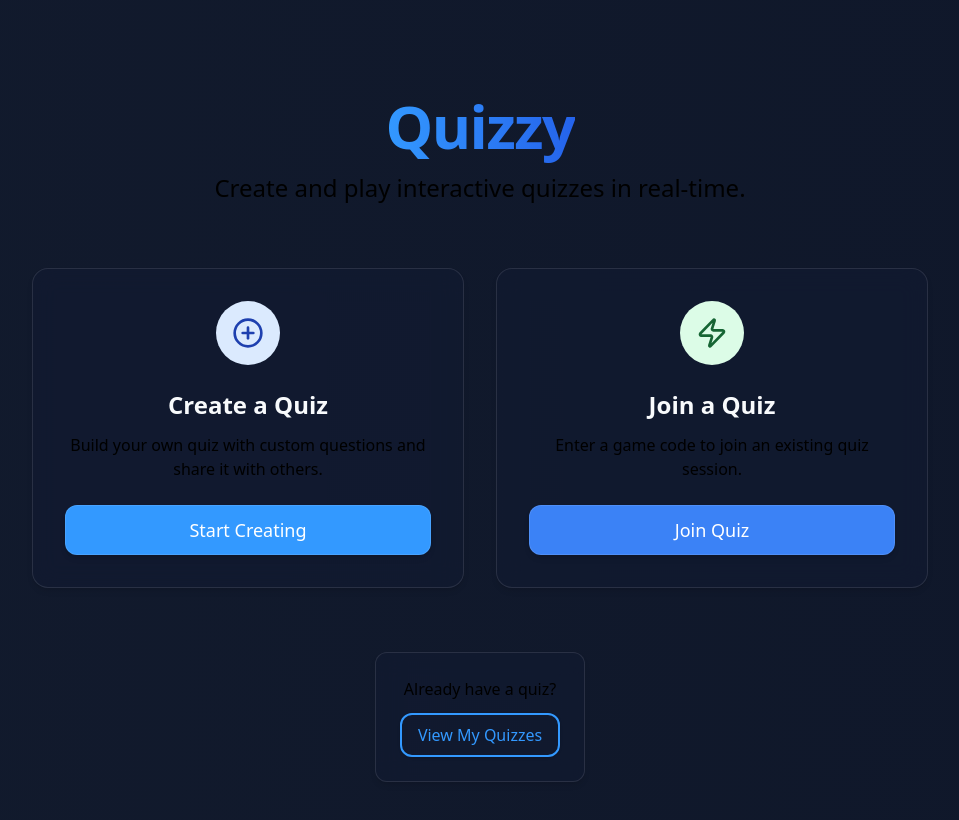
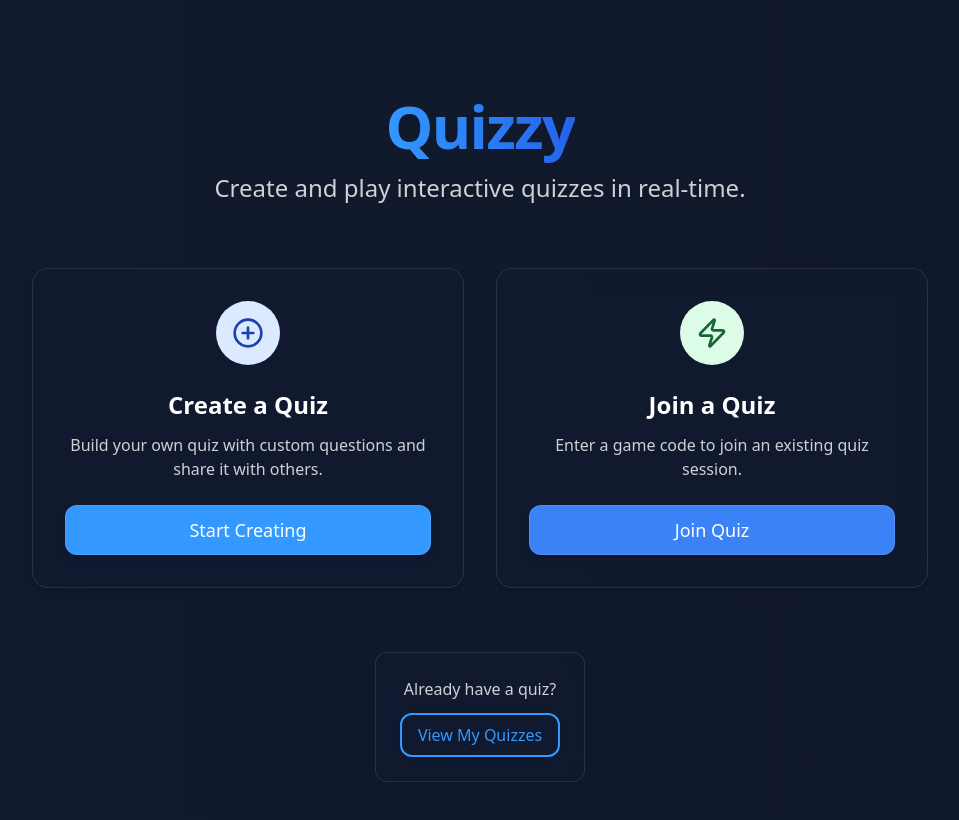
Before and after one commit to JEETANDAR/it-quiz-kairos, a React (Vite) app: page / in a window 1280 px wide. Shown: the top 820 px of the page, without its empty margins (160-1119 px from the left). Built offline with nearby package versions, Linux system fonts and the light colour scheme.

Commit message:
Fix input text color on homepage
The input text color on the homepage was not visible. This commit changes the relevant data to white to improve visibility.

```diff
--- a/src/index.css
+++ b/src/index.css
@@ -200,3 +200,8 @@ label, .text-gray-700 {
 ::placeholder {
   @apply text-gray-500;
 }
+
+/* Home page specific styles - keep text white */
+.min-h-screen.animated-bg .text-gray-600 {
+  @apply text-white/80;
+}
--- a/src/pages/Index.tsx
+++ b/src/pages/Index.tsx
@@ -19,7 +19,7 @@ const Index = () => {
               Quizzy
             </span>
           </h1>
-          <p className="text-xl md:text-2xl text-gray-600 max-w-3xl mx-auto">
+          <p className="text-xl md:text-2xl text-white/80 max-w-3xl mx-auto">
             Create and play interactive quizzes in real-time.
           </p>
         </AnimatedContainer>
@@ -37,8 +37,8 @@ const Index = () => {
               <div className="mb-6 inline-flex items-center justify-center w-16 h-16 rounded-full bg-blue-100 text-blue-800">
                 <PlusCircle className="h-8 w-8" />
               </div>
-              <h2 className="text-2xl font-semibold mb-3">Create a Quiz</h2>
-              <p className="text-gray-600 mb-6">
+              <h2 className="text-2xl font-semibold mb-3 text-white">Create a Quiz</h2>
+              <p className="text-white/80 mb-6">
                 Build your own quiz with custom questions and share it with others.
               </p>
               <Button
@@ -63,8 +63,8 @@ const Index = () => {
               <div className="mb-6 inline-flex items-center justify-center w-16 h-16 rounded-full bg-green-100 text-green-800">
                 <Zap className="h-8 w-8" />
               </div>
-              <h2 className="text-2xl font-semibold mb-3">Join a Quiz</h2>
-              <p className="text-gray-600 mb-6">
+              <h2 className="text-2xl font-semibold mb-3 text-white">Join a Quiz</h2>
+              <p className="text-white/80 mb-6">
                 Enter a game code to join an existing quiz session.
               </p>
               <Button
@@ -81,7 +81,7 @@ const Index = () => {
 
         <AnimatedContainer delay={400} className="text-center mt-16">
           <div className="glass rounded-xl p-6 inline-block">
-            <p className="text-gray-600 mb-3">
+            <p className="text-white/80 mb-3">
               Already have a quiz?
             </p>
             <Button
```
